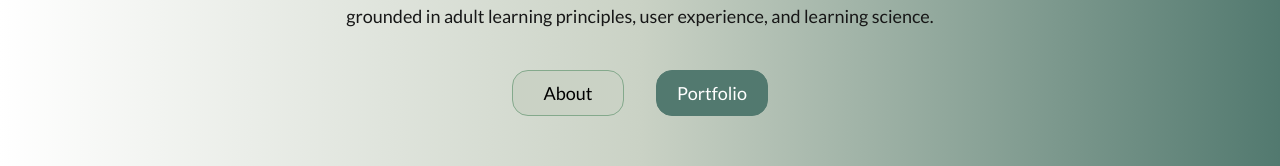
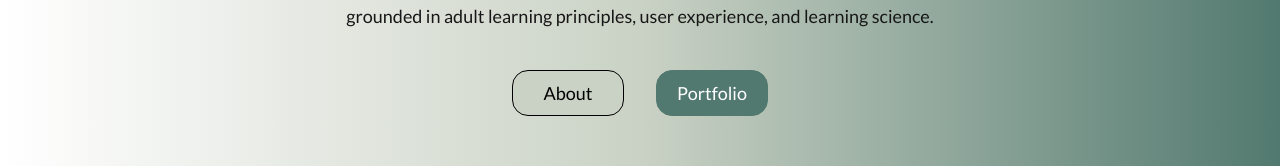
Before and after one commit to asifsyedcodes/portfolio-sona, a Next.js app: page / in a window 1280 px wide. Shown: the part 387-553 px from the top of the page. Built offline with nearby package versions, Linux system fonts and the light colour scheme.

Commit message:
outline button color change

```diff
--- a/src/app/components/ButtonLink/styles.ts
+++ b/src/app/components/ButtonLink/styles.ts
@@ -1,4 +1,5 @@
 export const variantStyles = {
   primary: "border-green-700 bg-green-700 text-white-900 hover:bg-green-900",
-  outline: "border-green-200 bg-green-300 text-black-900 hover:bg-green-200",
+  outline:
+    "border-black-900 bg-green-300 text-black-900 hover:bg-green-200 hover:border-green-200",
 };
```
